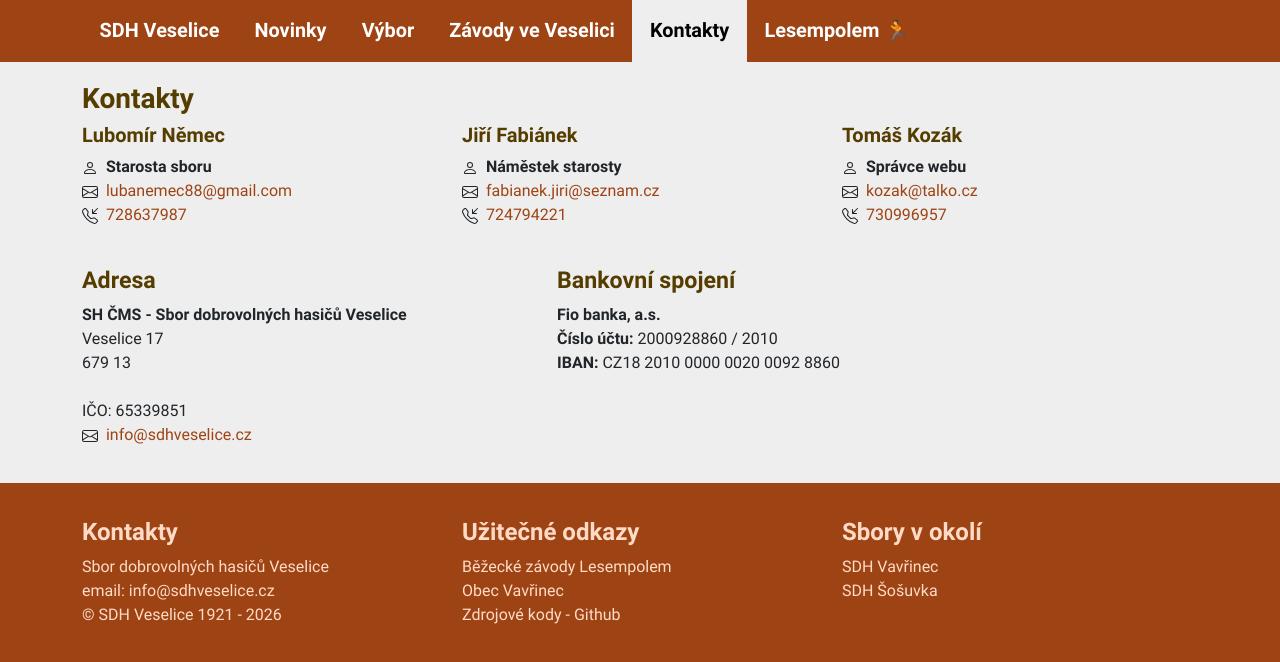
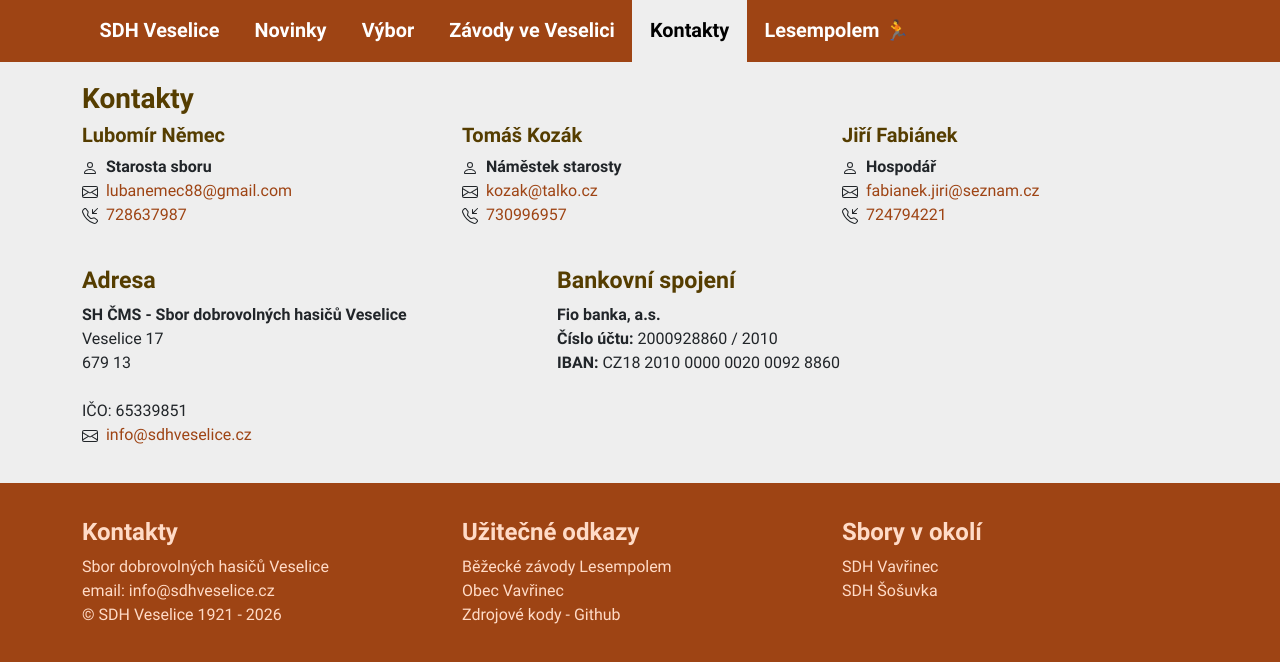
Before and after one commit to kotrzina/sdhveselice, a Next.js app: page /kontakty in a window 1280 px wide. Shown: the top 662 px of the page. Built offline with nearby package versions, Linux system fonts and the light colour scheme.

Commit message:
Kontakty: Kozák náměstek, Fabiánek hospodář (#7)
- Prohozen Tomáš Kozák (2.) a Jiří Fabiánek (3.)
- Fabiánek: Náměstek → Hospodář
- Kozák: Správce webu → Náměstek starosty

```diff
--- a/pages/kontakty/index.tsx
+++ b/pages/kontakty/index.tsx
@@ -24,15 +24,15 @@ const ContactPage = () => {
         },
         {
             title: "Náměstek starosty",
+            name: "Tomáš Kozák",
+            email: "kozak@talko.cz",
+            phone: 730996957,
+        },
+        {
+            title: "Hospodář",
             name: "Jiří Fabiánek",
             email: "fabianek.jiri@seznam.cz",
             phone: 724794221,
-        },
-        {
-            title: "Správce webu",
-            name: "Tomáš Kozák",
-            email: "kozak@talko.cz",
-            phone: 730996957,
         }
     ]
 
```
